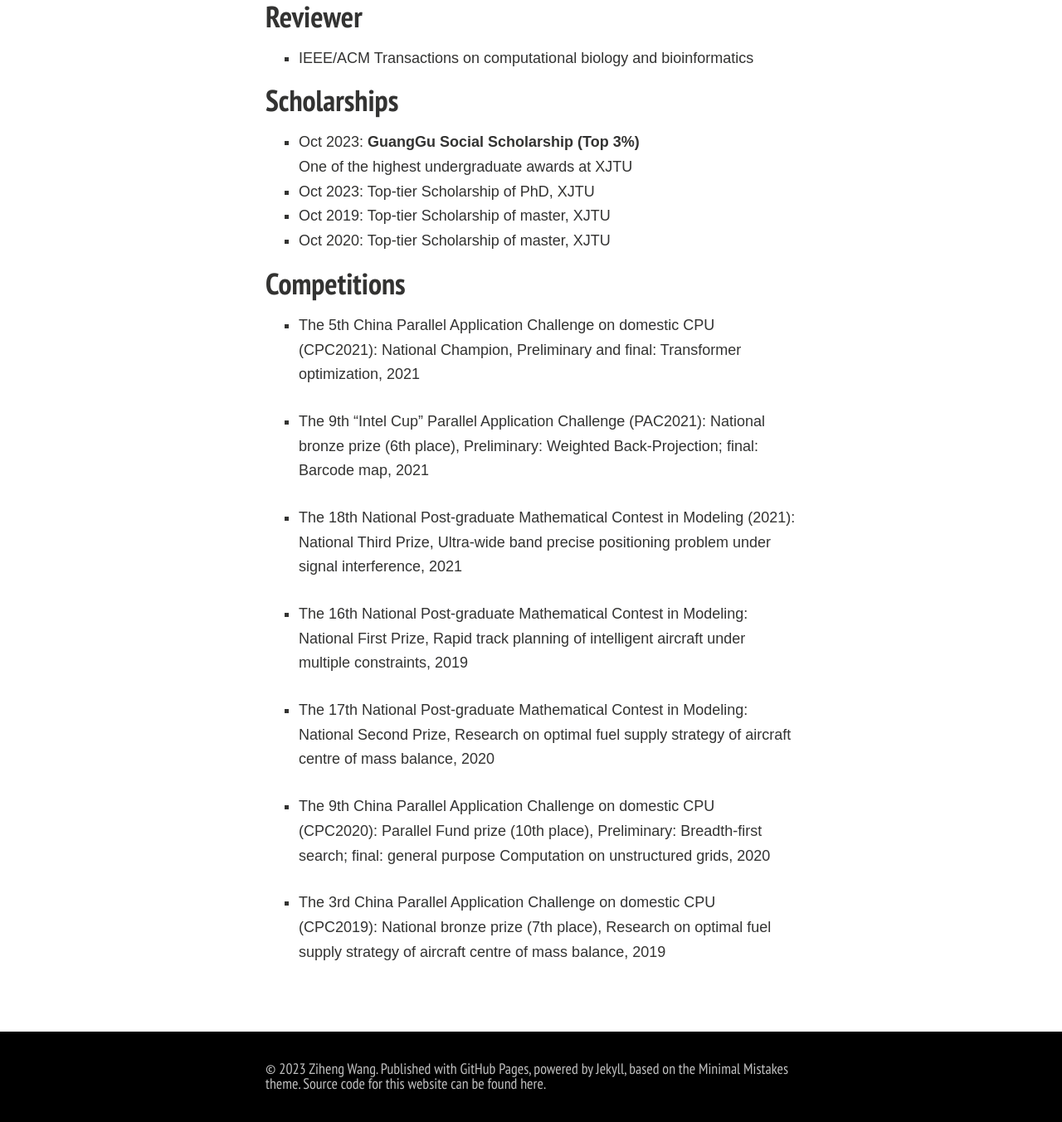
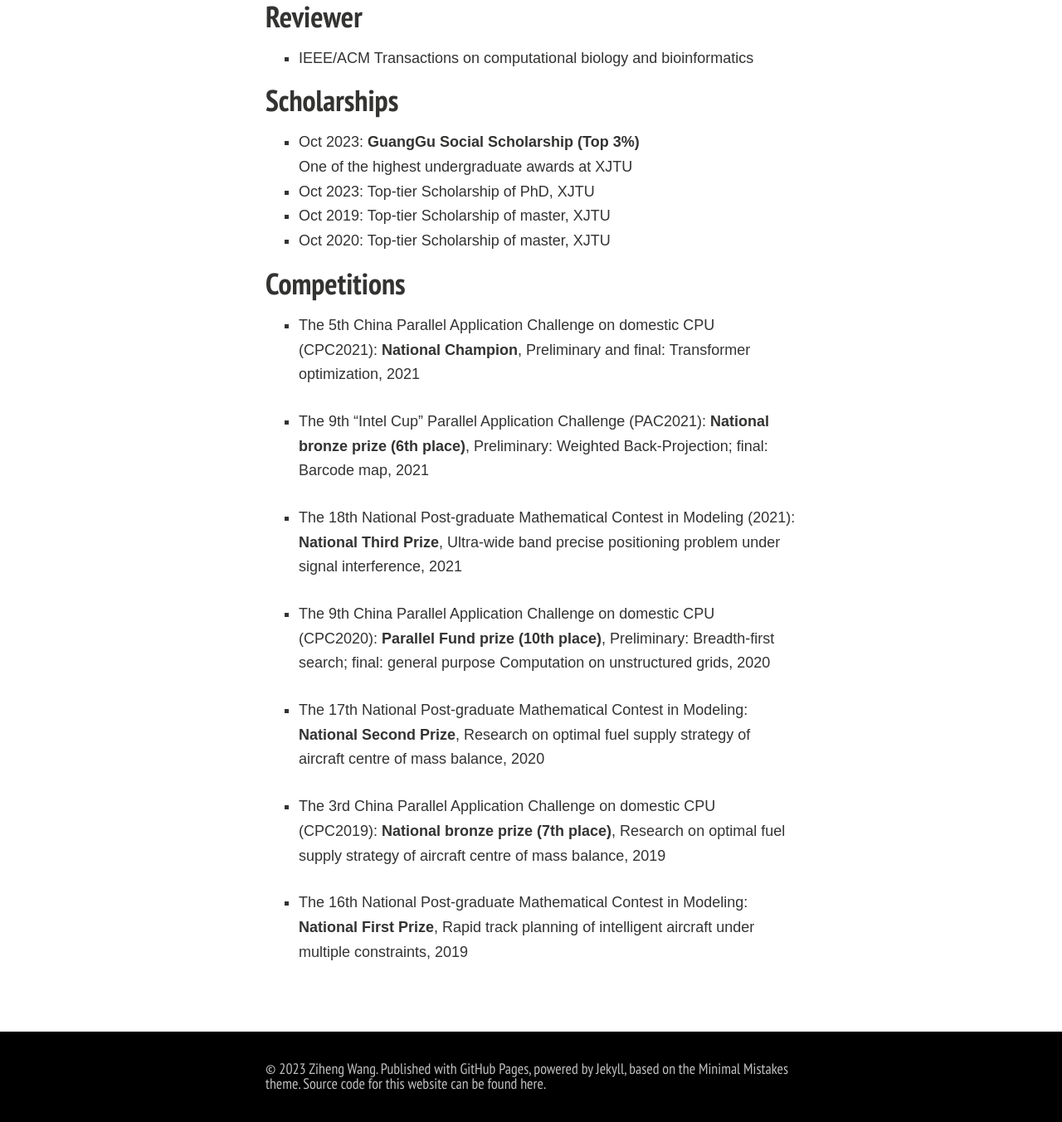
Before and after one commit to wzh009888/wzh009888.github.io, a Jekyll site: the page built from awards.md, in a window 1280 px wide and 1400 px high, scrolled down 1085 px. Shown: the top 1353 px of the window at 83% size. Built offline with Jekyll 4.4.1, drawn with Linux system fonts in a browser that asks for light colours; comment, search, counter and statistics services are not loaded; a style sheet for code colours, icons or effects is not loaded.

```diff
--- a/awards.md
+++ b/awards.md
@@ -46,19 +46,19 @@ Lastest Update: 16th Dec 2023 &nbsp;
 
 ## Competitions
 
-- The 5th China Parallel Application Challenge on domestic CPU (CPC2021): National Champion, Preliminary and final: Transformer optimization, 2021
+- The 5th China Parallel Application Challenge on domestic CPU (CPC2021): **National Champion**, Preliminary and final: Transformer optimization, 2021
 
-- The 9th "Intel Cup" Parallel Application Challenge (PAC2021): National bronze prize (6th place), Preliminary: Weighted Back-Projection; final: Barcode map, 2021
+- The 9th "Intel Cup" Parallel Application Challenge (PAC2021): **National bronze prize (6th place)**, Preliminary: Weighted Back-Projection; final: Barcode map, 2021
 
-- The 18th National Post-graduate Mathematical Contest in Modeling (2021): National Third Prize, Ultra-wide band precise positioning problem under signal interference, 2021
+- The 18th National Post-graduate Mathematical Contest in Modeling (2021): **National Third Prize**, Ultra-wide band precise positioning problem under signal interference, 2021
 
-- The 16th National Post-graduate Mathematical Contest in Modeling: National First Prize, Rapid track planning of intelligent aircraft under multiple constraints, 2019
+- The 9th China Parallel Application Challenge on domestic CPU (CPC2020): **Parallel Fund prize (10th place)**, Preliminary: Breadth-first search; final: general purpose Computation on unstructured grids, 2020
 
-- The 17th National Post-graduate Mathematical Contest in Modeling: National Second Prize, Research on optimal fuel supply strategy of aircraft centre of mass balance, 2020
+- The 17th National Post-graduate Mathematical Contest in Modeling: **National Second Prize**, Research on optimal fuel supply strategy of aircraft centre of mass balance, 2020
 
-- The 9th China Parallel Application Challenge on domestic CPU (CPC2020): Parallel Fund prize (10th place), Preliminary: Breadth-first search; final: general purpose Computation on unstructured grids, 2020
+- The 3rd China Parallel Application Challenge on domestic CPU (CPC2019): **National bronze prize (7th place)**, Research on optimal fuel supply strategy of aircraft centre of mass balance, 2019
 
-- The 3rd China Parallel Application Challenge on domestic CPU (CPC2019): National bronze prize (7th place), Research on optimal fuel supply strategy of aircraft centre of mass balance, 2019
+- The 16th National Post-graduate Mathematical Contest in Modeling: **National First Prize**, Rapid track planning of intelligent aircraft under multiple constraints, 2019
 
 <!-- ## Honors -->
 
```
